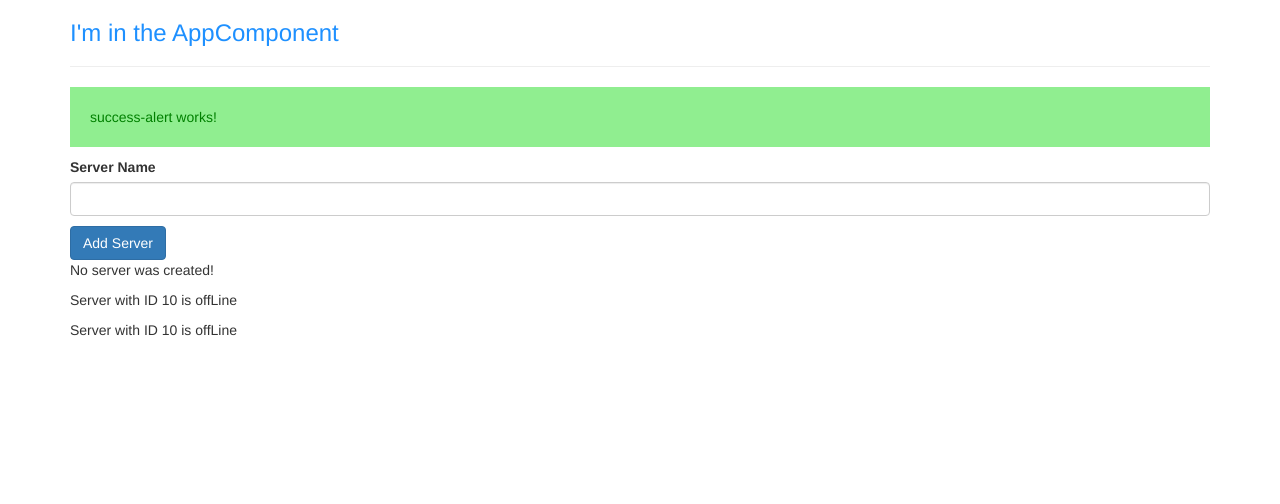
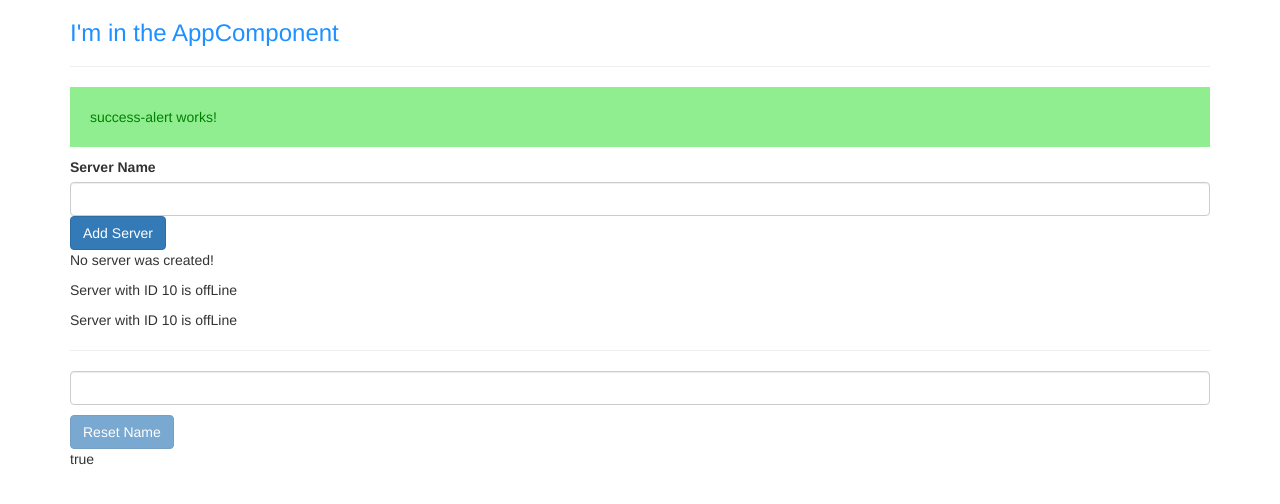
Before and after one commit to MalcolmAnderson/ng_playground, an Angular app: page / in a window 1280 px wide. Shown: the top 504 px of the page. Built offline with nearby package versions, Linux system fonts and the light colour scheme.

Commit message:
Add name and reset code - 2 way databinding

```diff
--- a/src/app/servers/servers.component.html
+++ b/src/app/servers/servers.component.html
@@ -1,11 +1,27 @@
 <label>Server Name</label>
-<input type="text" class="form-control"
-(input)="onUpdateServerName($event)">
-<p>{{ serverName }}</p>
+<!-- <input type="text" class="form-control"
+  (input)="onUpdateServerName($event)"> -->
+<input type="text" class="form-control" [(ngModel)]="serverName" />
+
+<!-- <p>{{ serverName }}</p> -->
+
 <button
-    class= "btn btn-primary"
-    [disabled]="!allowNewServer"
-    (click)='onCreateServer()'>Add Server</button>
-    <p>{{serverCreationStatus}}</p>
+  class="btn btn-primary"
+  [disabled]="!allowNewServer"
+  (click)="onCreateServer()"
+>Add Server
+</button>
+<p>{{ serverCreationStatus }}</p>
 <app-server></app-server>
 <app-server></app-server>
+<hr>
+<input type="text" class="form-control" [(ngModel)]="userName" />
+<p>{{ userName }}</p>
+<button
+  class="btn btn-primary"
+  [disabled]="userName === ''"
+  (click)="onClickResetName()"
+  (change)="checkIfEmpty()"
+>Reset Name</button>
+<p>{{ btnResetNameDisabled }}</p>
+<p>{{ userName }}</p>
--- a/src/app/servers/servers.component.ts
+++ b/src/app/servers/servers.component.ts
@@ -1,14 +1,16 @@
-import { Component, OnInit } from "@angular/core";
+import { Component, OnInit } from '@angular/core';
 
 @Component({
-  selector: "app-servers",
-  templateUrl: "./servers.component.html",
+  selector: 'app-servers',
+  templateUrl: './servers.component.html',
   styleUrls: ['./servers.component.css']
 })
 export class ServersComponent implements OnInit {
   allowNewServer = false;
   serverCreationStatus = 'No server was created!';
   serverName = '';
+  userName = '';
+  btnResetNameDisabled = true;
 
   constructor() {
     setTimeout(() => {
@@ -19,10 +21,21 @@ export class ServersComponent implements OnInit {
   ngOnInit() {}
 
   onCreateServer() {
-    this.serverCreationStatus = 'Server was created';
+    this.serverCreationStatus =
+      'Server was created.  Name is ' + this.serverName;
   }
 
-  onUpdateServerName(event: any) {
-    this.serverName = (<HTMLInputElement>event.target).value;
+  checkIfEmpty() {
+    if (this.userName === '') {
+      this.btnResetNameDisabled = true;
+    }
   }
+
+  onClickResetName() {
+    this.userName = '';
+  }
+
+  // onUpdateServerName(event: any) {
+  //   this.serverName = (<HTMLInputElement>event.target).value;
+  // }
 }
```
